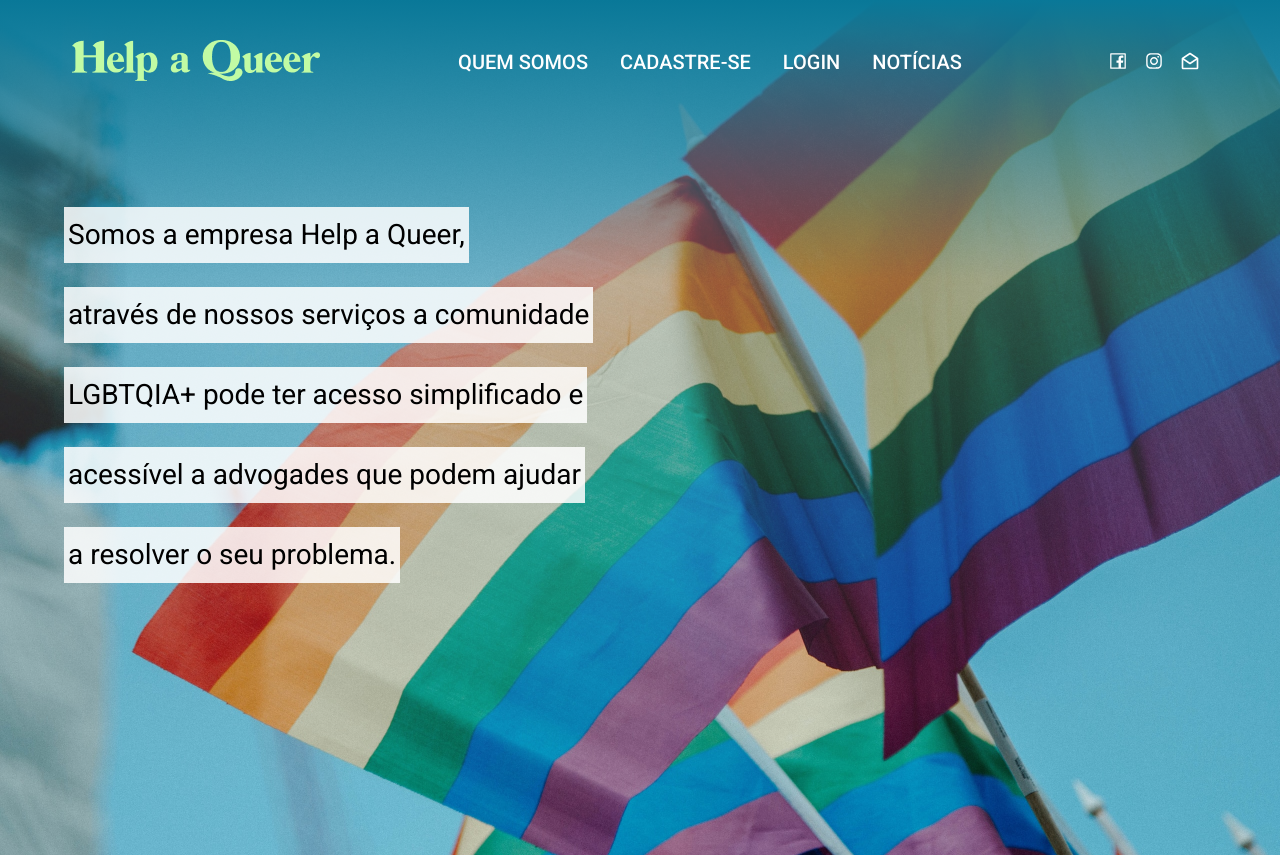
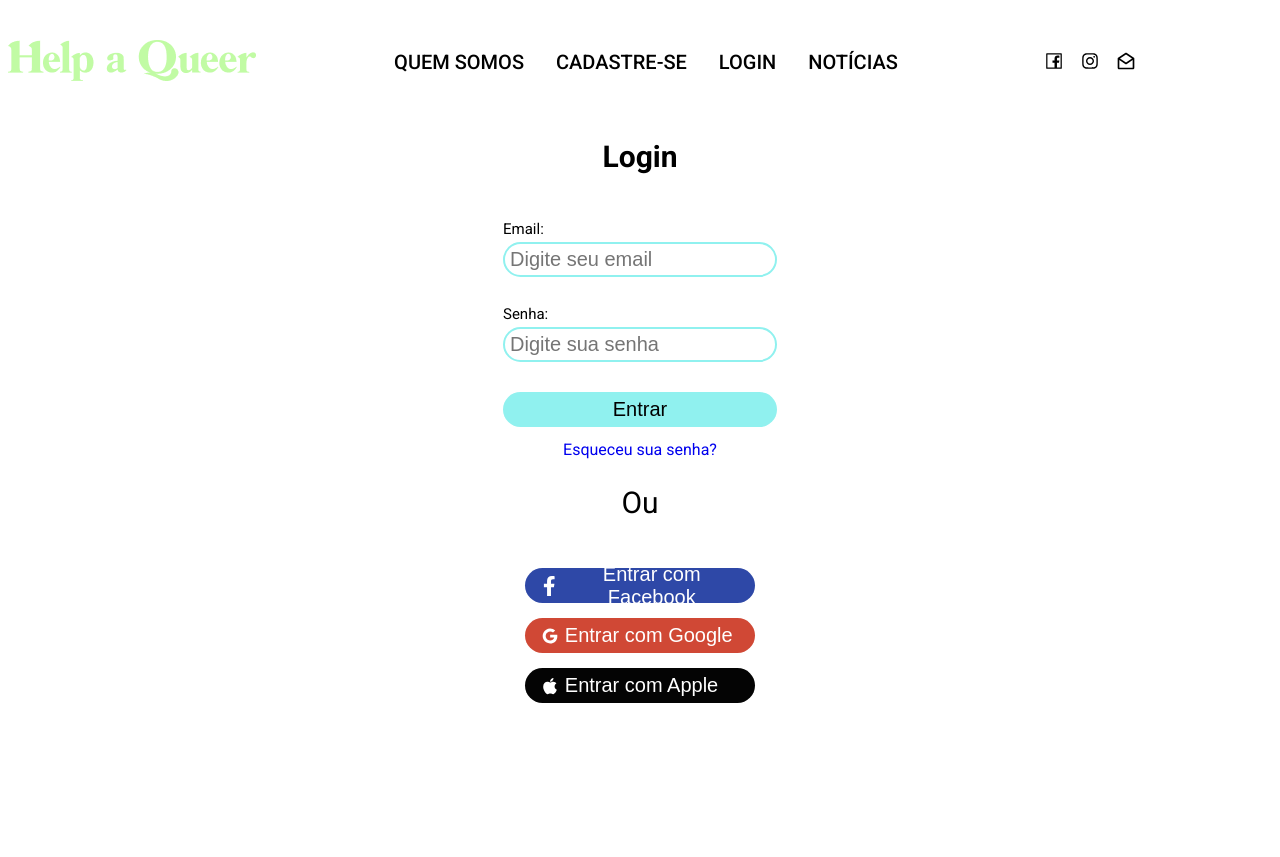
Before and after one commit to bruch0/hackaton-front, a React (Create React App) app: page /login in a window 1280 px wide. Shown: the top 857 px of the page. After the commit the page ends 800 px from the top, so only its background shows below. Built offline with nearby package versions, Linux system fonts and the light colour scheme.

Commit message:
feat: login page

```diff
--- a/src/components/Navbar/index.jsx
+++ b/src/components/Navbar/index.jsx
@@ -1,10 +1,11 @@
+/* eslint-disable react/prop-types */
 import React from 'react';
 
 import Container from './styles';
 
-function Navbar() {
+function Navbar({ isNotHome }) {
   return (
-    <Container>
+    <Container isNotHome={isNotHome ? 1 : 0}>
       <ul>
         <li>QUEM SOMOS</li>
         <li>CADASTRE-SE</li>
--- a/src/components/Navbar/styles.js
+++ b/src/components/Navbar/styles.js
@@ -10,11 +10,11 @@ const Container = styled.nav`
       padding: 0 16px;
       font-family: var(--title);
       font-weight: 500;
-      color: #fff;
+	  color: ${(props) => (props.isNotHome ? '#000000' : '#fff')};
       font-size: 20px;
       cursor: pointer;
     }
-  }
+
 `;
 
 export default Container;
--- a/src/components/SocialIcons/index.jsx
+++ b/src/components/SocialIcons/index.jsx
@@ -1,15 +1,25 @@
+/* eslint-disable react/prop-types */
 import React from 'react';
 import { AiOutlineFacebook, AiOutlineInstagram } from 'react-icons/ai';
 import { BiEnvelopeOpen } from 'react-icons/bi';
 
 import Container from './styles';
 
-function SocialIcons() {
+function SocialIcons({ isNotHome }) {
   return (
     <Container>
-      <AiOutlineFacebook className="social-icon" />
-      <AiOutlineInstagram className="social-icon" />
-      <BiEnvelopeOpen className="social-icon" />
+      <AiOutlineFacebook
+        className="social-icon"
+        color={isNotHome ? 'black' : 'white'}
+      />
+      <AiOutlineInstagram
+        className="social-icon"
+        color={isNotHome ? 'black' : 'white'}
+      />
+      <BiEnvelopeOpen
+        className="social-icon"
+        color={isNotHome ? 'black' : 'white'}
+      />
     </Container>
   );
 }
--- a/src/components/Wrapper/index.jsx
+++ b/src/components/Wrapper/index.jsx
@@ -1,3 +1,4 @@
+/* eslint-disable react/prop-types */
 import React from 'react';
 import Logo from '../Logo';
 import Navbar from '../Navbar';
@@ -5,12 +6,12 @@ import SocialIcons from '../SocialIcons';
 
 import Container from './styles';
 
-function NavbarWrapper() {
+function NavbarWrapper({ isNotHome }) {
   return (
     <Container>
       <Logo />
-      <Navbar />
-      <SocialIcons />
+      <Navbar isNotHome={isNotHome ? 1 : 0} />
+      <SocialIcons isNotHome={isNotHome ? 1 : 0} />
     </Container>
   );
 }
--- a/src/pages/LoginLawyer/index.jsx
+++ b/src/pages/Login/index.jsx
@@ -4,7 +4,7 @@ import { yupResolver } from '@hookform/resolvers/yup';
 import * as yup from 'yup';
 import { AiFillApple, AiOutlineGoogle } from 'react-icons/ai';
 import { FaFacebookF } from 'react-icons/fa';
-import Header from '../../components/Header';
+import NavbarWrapper from '../../components/Wrapper';
 import { Container, Title, Option, Log } from './styles';
 
 function Login() {
@@ -31,7 +31,7 @@ function Login() {
 
   return (
     <>
-      <Header />
+      <NavbarWrapper isNotHome={1} />
       <Container>
         <Title>Login</Title>
         <form onSubmit={handleSubmit(onSubmit)}>
--- a/src/pages/LoginLawyer/styles.js
+++ b/src/pages/Login/styles.js
@@ -60,7 +60,7 @@ const Option = styled.p`
   margin-bottom: 50px;
 `;
 
-const Log = styled.div`
+const Log = styled.button`
   width: 18%;
   height: 40px;
   display: flex;
--- a/src/routes/index.jsx
+++ b/src/routes/index.jsx
@@ -2,7 +2,7 @@ import React from 'react';
 import { Switch, Route } from 'react-router-dom';
 import DashboardLawyer from '../pages/DashboardLawyer';
 import Home from '../pages/Home';
-import LoginLawyer from '../pages/LoginLawyer';
+import Login from '../pages/Login/index';
 
 function Routes() {
   return (
@@ -14,7 +14,7 @@ function Routes() {
         <DashboardLawyer />
       </Route>
       <Route path="/login" exact>
-        <LoginLawyer />
+        <Login />
       </Route>
     </Switch>
   );
```
Also changed, not shown: src/pages/Login.js (deleted).
